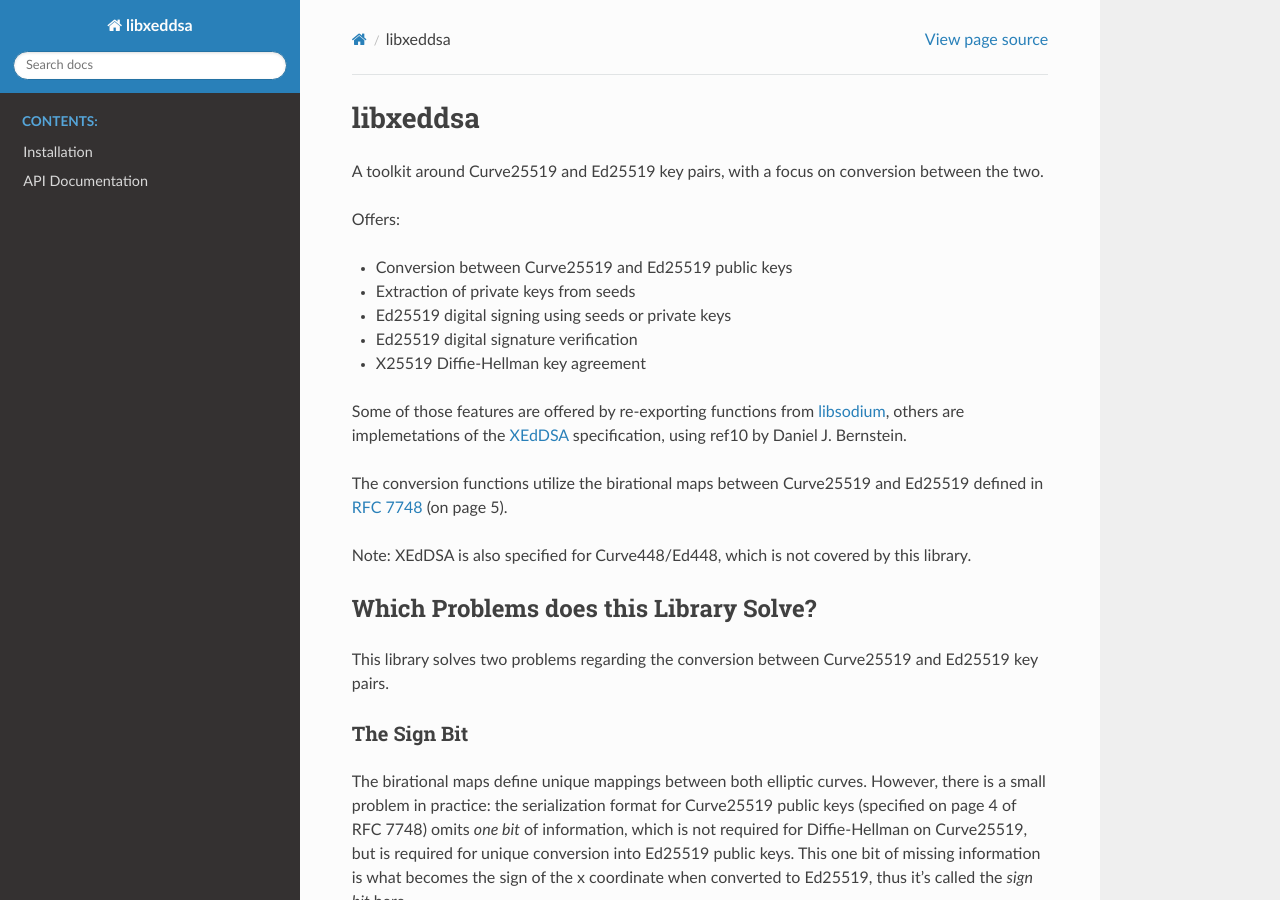
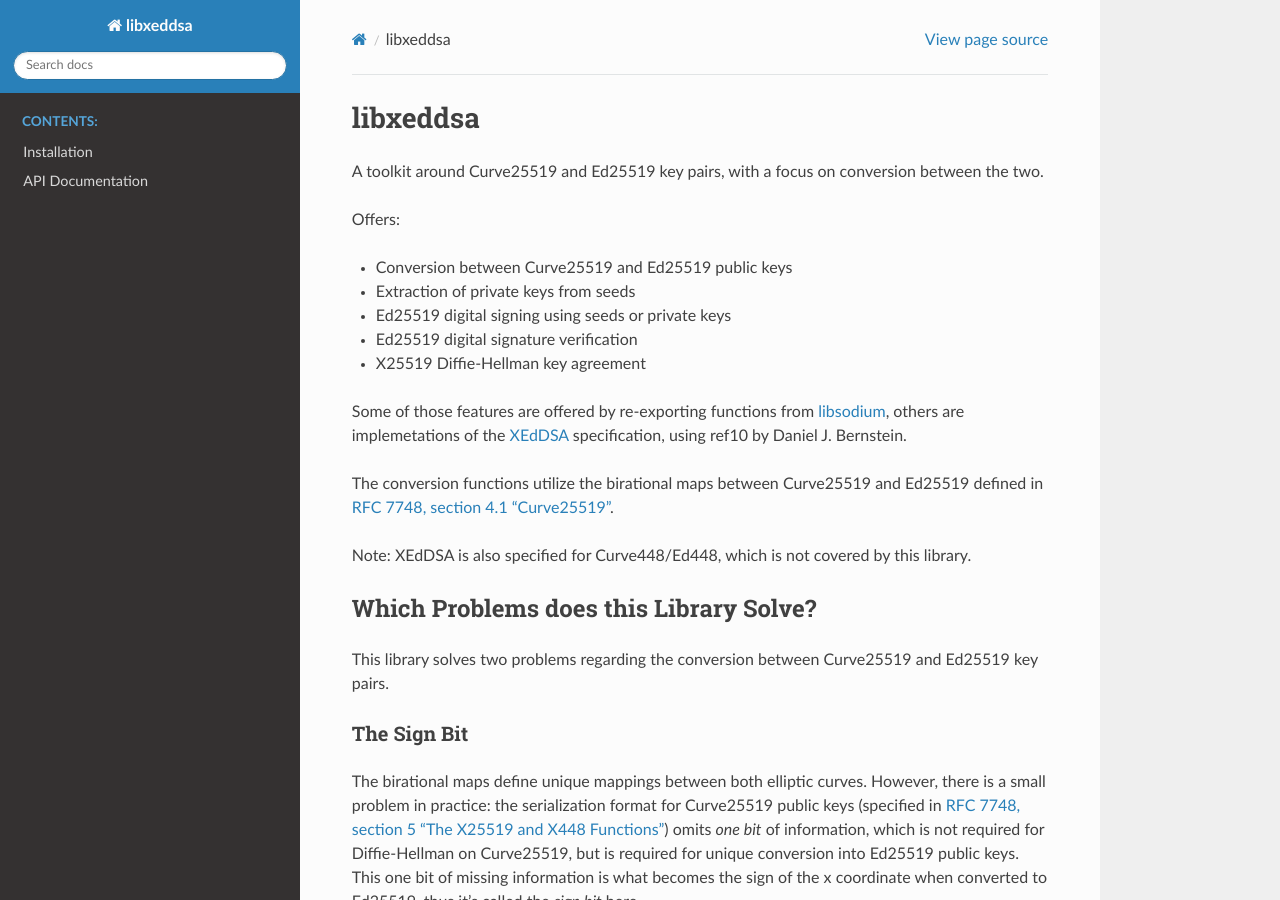
Before and after one commit to Syndace/libxeddsa, a Sphinx documentation site: the page built from docs/index.rst, in a window 1280 px wide and 900 px high. Built offline with Sphinx 7.4.7 and the Read the Docs theme 2.0.0, drawn with Linux system fonts in a browser that asks for light colours.

Commit message:
Some RFC links fixed/cleaned

```diff
--- a/docs/index.rst
+++ b/docs/index.rst
@@ -13,7 +13,7 @@ Offers:
 
 Some of those features are offered by re-exporting functions from `libsodium <https://download.libsodium.org/doc/>`_, others are implemetations of the `XEdDSA <https://www.signal.org/docs/specifications/xeddsa/>`_ specification, using ref10 by Daniel J. Bernstein.
 
-The conversion functions utilize the birational maps between Curve25519 and Ed25519 defined in `RFC 7748 <https://tools.ietf.org/html/rfc7748>`_ (on page 5).
+The conversion functions utilize the birational maps between Curve25519 and Ed25519 defined in `RFC 7748, section 4.1 "Curve25519" <https://www.rfc-editor.org/rfc/rfc7748.html#section-4.1>`_.
 
 Note: XEdDSA is also specified for Curve448/Ed448, which is not covered by this library.
 
@@ -25,7 +25,7 @@ This library solves two problems regarding the conversion between Curve25519 and
 The Sign Bit
 ^^^^^^^^^^^^
 
-The birational maps define unique mappings between both elliptic curves. However, there is a small problem in practice: the serialization format for Curve25519 public keys (specified on page 4 of RFC 7748) omits *one bit* of information, which is not required for Diffie-Hellman on Curve25519, but is required for unique conversion into Ed25519 public keys. This one bit of missing information is what becomes the sign of the x coordinate when converted to Ed25519, thus it's called the *sign bit* here.
+The birational maps define unique mappings between both elliptic curves. However, there is a small problem in practice: the serialization format for Curve25519 public keys (specified in `RFC 7748, section 5 "The X25519 and X448 Functions" <https://www.rfc-editor.org/rfc/rfc7748.html#section-5>`_) omits *one bit* of information, which is not required for Diffie-Hellman on Curve25519, but is required for unique conversion into Ed25519 public keys. This one bit of missing information is what becomes the sign of the x coordinate when converted to Ed25519, thus it's called the *sign bit* here.
 
 There are two rather trivial ways to solve this issue:
 
```
Also changed, not shown: README.md (+2 -2 lines), 1 other file.
